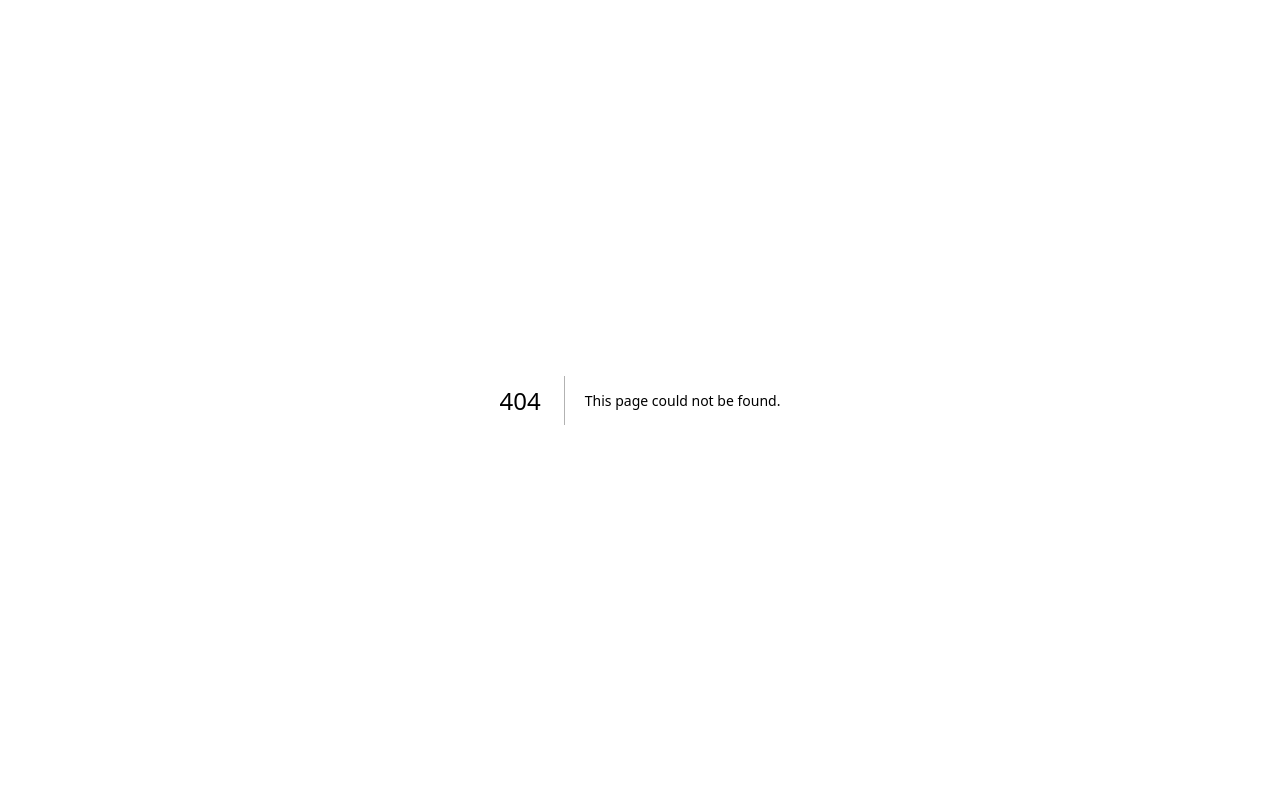
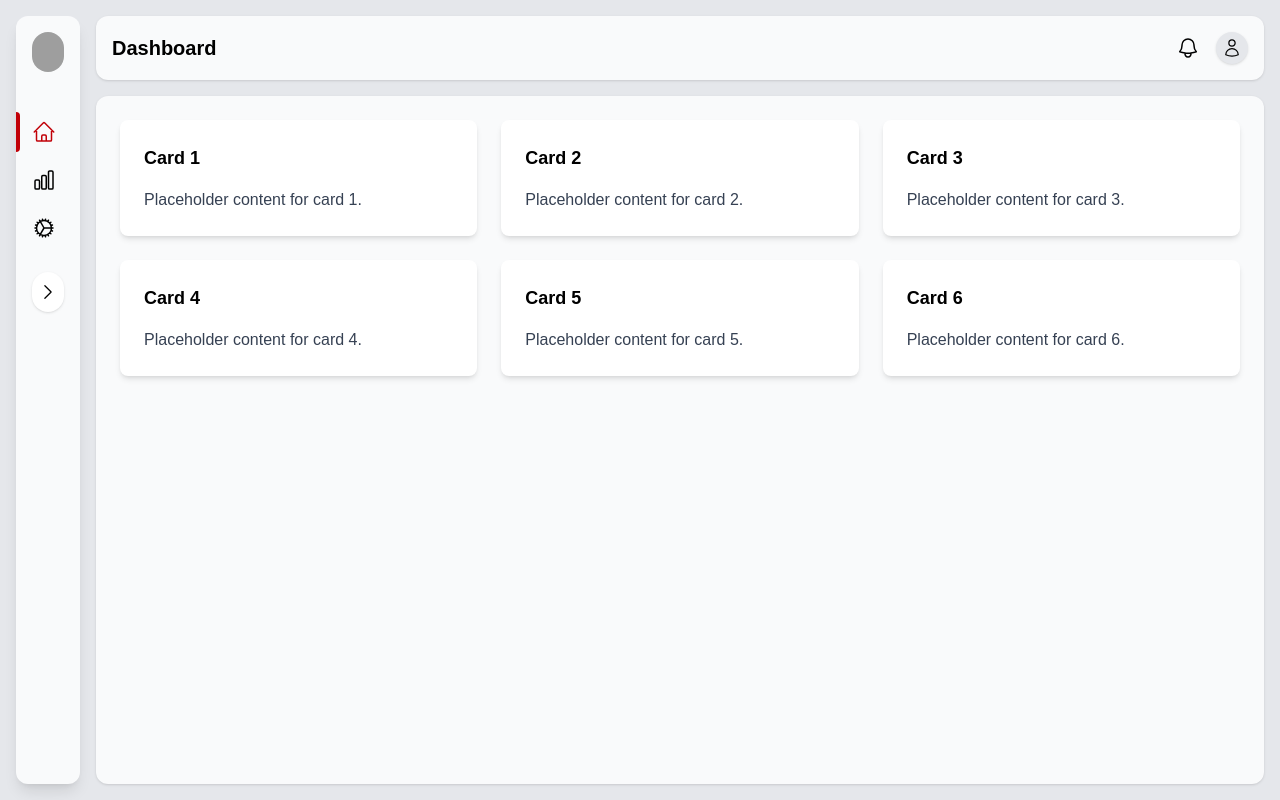
Before and after one commit to mauiestraduuuh/barangay-niugan, a Next.js app: page /dash-front/dashboard in a window 1280 px wide. Before the commit this address had no page. Built offline with nearby package versions, Linux system fonts and the light colour scheme; grey boxes are pictures that could not be loaded.

Commit message:
dashboard template
this is the template for the dashboard

```diff
--- /dev/null
+++ b/app/dash-front/dashboard/page.tsx
@@ -0,0 +1,135 @@
+"use client";
+
+import { useState } from 'react';
+import {BellIcon,UserIcon,HomeIcon,ChartBarIcon,CogIcon,Bars3Icon,ChevronLeftIcon,ChevronRightIcon,
+XMarkIcon,
+} from '@heroicons/react/24/outline';
+
+export default function Dashboard() {
+  const [sidebarOpen, setSidebarOpen] = useState(false);
+  const [activeItem, setActiveItem] = useState('home');
+
+  const toggleSidebar = () => setSidebarOpen(!sidebarOpen);
+
+  return (
+    <div className="min-h-screen bg-gray-200 p-4 flex gap-4">
+      {/* Sidebar */}
+      <div
+        className={`${
+          sidebarOpen ? 'w-64' : 'w-16'
+        } bg-gray-50 shadow-lg rounded-xl transition-all duration-300 ease-in-out flex flex-col ${
+          sidebarOpen ? 'block' : 'hidden'
+        } md:block md:relative md:translate-x-0 ${
+          sidebarOpen ? 'fixed inset-y-0 left-0 z-50 md:static md:translate-x-0' : ''
+        }`}
+      >
+        {/* Top Section */}
+        <div className="p-4 flex items-center justify-between">
+          <img
+            src="/logo.png"
+            alt="Company Logo"
+            className="w-10 h-10 rounded-full object-cover"
+          />
+          <button
+            onClick={toggleSidebar}
+            className="block md:hidden text-black hover:text-red-700 focus:outline-none"
+          >
+            <XMarkIcon className="w-6 h-6" />
+          </button>
+        </div>
+
+        {/* Navigation */}
+        <nav className="flex-1 mt-6">
+          <ul>
+            {[
+              { name: 'home', label: 'Home', icon: HomeIcon },
+              { name: 'analytics', label: 'Analytics', icon: ChartBarIcon },
+              { name: 'settings', label: 'Settings', icon: CogIcon },
+            ].map(({ name, label, icon: Icon }) => (
+              <li key={name} className="mb-2">
+                <button
+                  onClick={() => setActiveItem(name)}
+                  className={`relative flex items-center w-full px-4 py-2 text-left group transition-colors duration-200 ${
+                    activeItem === name
+                      ? 'text-red-700'
+                      : 'text-black hover:text-red-700'
+                  }`}
+                >
+                  <div
+                    className={`absolute left-0 top-0 bottom-0 w-1 bg-red-700 rounded-r-full ${
+                      activeItem === name ? 'block' : 'hidden'
+                    }`}
+                  />
+                  <Icon className="w-6 h-6 mr-2 group-hover:text-red-700" />
+                  {sidebarOpen && (
+                    <span className="group-hover:text-red-700">{label}</span>
+                  )}
+                </button>
+              </li>
+            ))}
+          </ul>
+        </nav>
+
+        {/* Toggle Button (Desktop Only) - At the Bottom */}
+        <div className="p-4 flex justify-center hidden md:flex">
+          <button
+            onClick={toggleSidebar}
+            className="w-10 h-10 bg-white hover:bg-red-50 rounded-full flex items-center justify-center focus:outline-none transition-colors duration-200 shadow-sm"
+          >
+            {sidebarOpen ? (
+              <ChevronLeftIcon className="w-5 h-5 text-black" />
+            ) : (
+              <ChevronRightIcon className="w-5 h-5 text-black" />
+            )}
+          </button>
+        </div>
+      </div>
+
+      {/* Overlay for Mobile */}
+      {sidebarOpen && (
+        <div
+          className="fixed inset-0 bg-black bg-opacity-50 z-40 md:hidden"
+          onClick={toggleSidebar}
+        ></div>
+      )}
+
+      {/* Main Section */}
+      <div className="flex-1 flex flex-col gap-4">
+        {/* Header */}
+        <header className="bg-gray-50 shadow-sm p-4 flex justify-between items-center rounded-xl">
+          <button
+            onClick={toggleSidebar}
+            className="block md:hidden text-black hover:text-red-700 focus:outline-none"
+          >
+            <Bars3Icon className="w-6 h-6" />
+          </button>
+          <h1 className="text-xl font-semibold text-black">Dashboard</h1>
+          <div className="flex items-center space-x-4">
+            <button className="text-black hover:text-red-700 focus:outline-none">
+              <BellIcon className="w-6 h-6" />
+            </button>
+            <div className="w-8 h-8 bg-gray-200 rounded-full flex items-center justify-center shadow-sm">
+              <UserIcon className="w-5 h-5 text-black" />
+            </div>
+          </div>
+        </header>
+
+        {/* Main Content */}
+        <main className="flex-1 bg-gray-50 rounded-xl p-6 shadow-sm">
+          <div className="grid grid-cols-1 md:grid-cols-2 lg:grid-cols-3 gap-6">
+            {Array.from({ length: 6 }).map((_, i) => (
+              <div key={i} className="bg-white p-6 rounded-lg shadow-md">
+                <h2 className="text-lg font-semibold text-black mb-4">
+                  Card {i + 1}
+                </h2>
+                <p className="text-gray-700">
+                  Placeholder content for card {i + 1}.
+                </p>
+              </div>
+            ))}
+          </div>
+        </main>
+      </div>
+    </div>
+  );
+}
```
